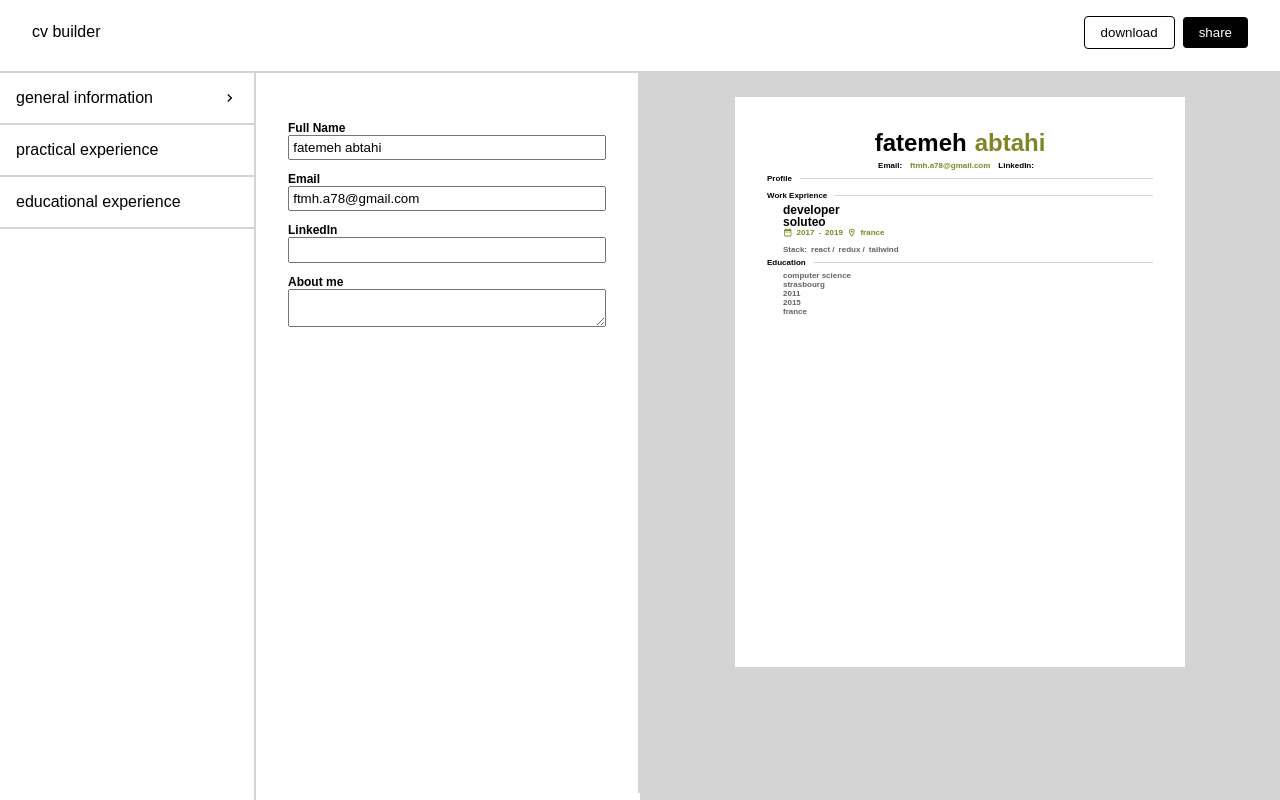
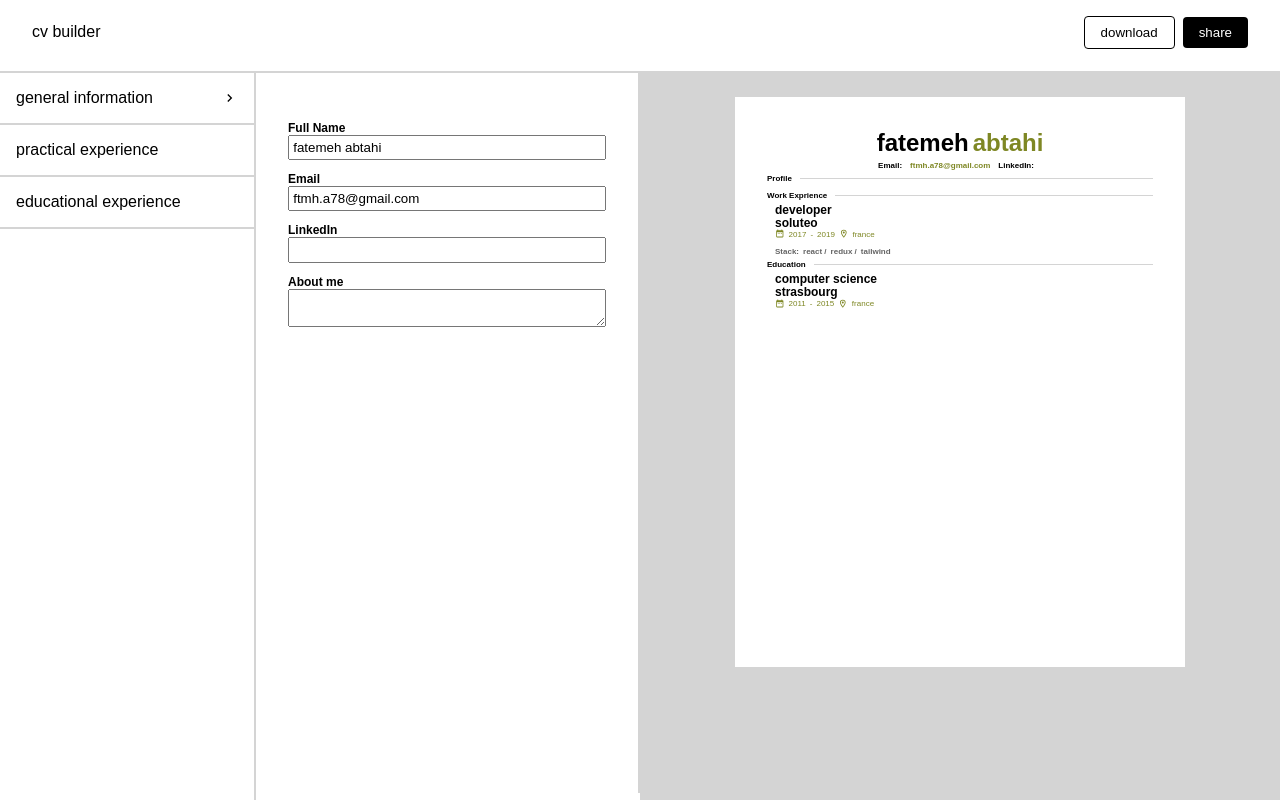
Before and after one commit to ftmhabt/cv-builder, a React (Vite) app in the folder cv-builder/: page / in a window 1280 px wide. Built offline with nearby package versions, Linux system fonts and the light colour scheme.

Commit message:
Finish styling preview

```diff
--- a/cv-builder/src/components/right.jsx
+++ b/cv-builder/src/components/right.jsx
@@ -33,21 +33,25 @@ export default function Right() {
         </div>
         <div className="odd">
           {context.exprience.map((item) => (
-            <div key={item.id} className="profession">
+            <div key={item.id} className="flex-col">
               <div className="bold">{item.role}</div>
               <div className="bold">{item.company}</div>
-              <div className="theme flex">
-                <Icon path={mdiCalendarRange} size={.4} />
+              <div className="theme flex thin">
+                <Icon path={mdiCalendarRange} size={0.4} />
                 <div>{item.from}</div>
                 <div>-</div>
                 <div>{item.to}</div>
-                <Icon path={mdiMapMarkerOutline} size={.4} />
+                <Icon path={mdiMapMarkerOutline} size={0.4} />
                 <div>{item.location}</div>
               </div>
               <div>{item.details}</div>
-              <div className="flex stack">Stack:
+              <div className="flex stack">
+                Stack:
                 {item.stack.map((stack, index) => (
-                  <div key={index}>{stack}{index===item.stack.length-1?'':' / '}</div>
+                  <div key={index}>
+                    {stack}
+                    {index === item.stack.length - 1 ? "" : " / "}
+                  </div>
                 ))}
               </div>
             </div>
@@ -58,12 +62,17 @@ export default function Right() {
         </div>
         <div className="education odd">
           {context.education.map((item) => (
-            <div key={item.id}>
-              <div>{item.field}</div>
-              <div>{item.univercity}</div>
-              <div>{item.from}</div>
-              <div>{item.to}</div>
-              <div>{item.location}</div>
+            <div key={item.id} className="flex-col">
+              <div className="bold">{item.field}</div>
+              <div className="bold">{item.univercity}</div>
+              <div className="theme flex thin">
+                <Icon path={mdiCalendarRange} size={0.4} />
+                <div>{item.from}</div>
+                <div>-</div>
+                <div>{item.to}</div>
+                <Icon path={mdiMapMarkerOutline} size={0.4} />
+                <div>{item.location}</div>
+              </div>
             </div>
           ))}
         </div>
--- a/cv-builder/src/styles/right.css
+++ b/cv-builder/src/styles/right.css
@@ -15,23 +15,23 @@
   font-weight: bold;
   display: flex;
   flex-direction: column;
-  gap: .25rem;
+  gap: 0.25rem;
 }
 
 .personal {
   display: flex;
   flex-direction: column;
   align-items: center;
-  gap: .25rem;
+  gap: 0.25rem;
 }
 
 .odd {
-  padding-left: 1rem;
+  padding-left: 0.5rem;
   color: rgb(99, 99, 99);
 
   display: flex;
   flex-direction: column;
-  gap: .5rem;
+  gap: 0.5rem;
 }
 
 .name {
@@ -41,7 +41,7 @@
 }
 
 .last {
-  padding-left: 0.5rem;
+  padding-left: 0.25rem;
 }
 
 .info {
@@ -54,21 +54,24 @@
 }
 
 .flex {
-    display: flex;
-    gap: .25rem;
-    align-items: center;
+  display: flex;
+  gap: 0.25rem;
+  align-items: center;
 }
 
-.bold{
-    color: black;
-    font-size: .75rem;
-    line-height: .75rem;
+.bold {
+  color: black;
+  font-size: 0.75rem;
+  line-height: 0.8rem;
 }
 
-.stack{
-    margin-top: .5rem;
+.stack {
+  margin-top: 0.5rem;
 }
 
+.thin {
+  font-weight: lighter;
+}
 .head {
   display: flex;
   gap: 0.5rem;
@@ -86,7 +89,7 @@ hr {
   border-left: 0;
 }
 
-.profession{
-    display: flex;
-    flex-direction: column;
+.flex-col {
+  display: flex;
+  flex-direction: column;
 }
```
